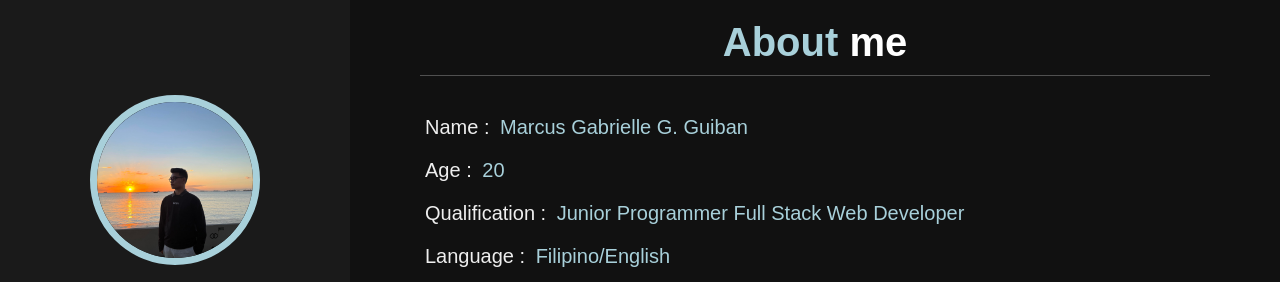
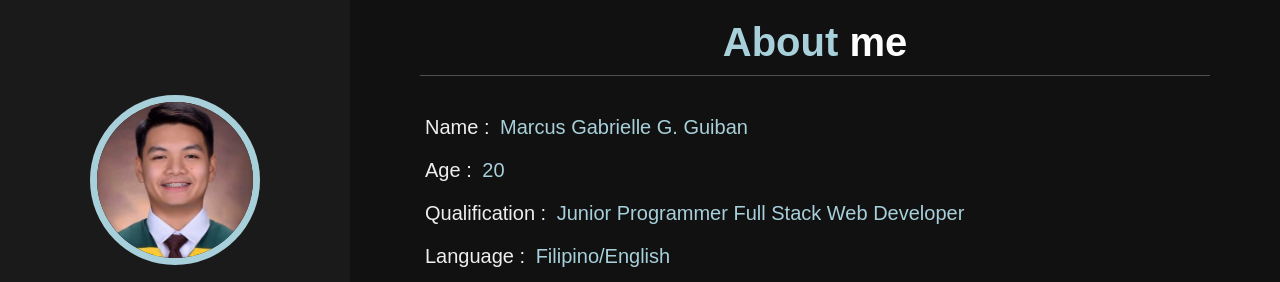
Before and after one commit to marcusguiban/porfolio-content, a plain HTML site: page about.html in a window 1280 px wide. Shown: the top 282 px of the page. Drawn offline with nearby package versions, Linux system fonts and the light colour scheme.

Commit message:
update picture

```diff
--- a/about.html
+++ b/about.html
@@ -11,7 +11,7 @@
     <body>
         <header>
             <div class="user">
-                <img src="images/profile.jpg">
+                <img src="images/gradpic.jpg">
                 <h3 class="name">Marcus Gabrielle G. Guiban</h3>
                 <p class="post">Full stack Web Developer</p>
             </div>
```
Also changed, not shown: contact.html (+1 -1 lines), education.html (+1 -1 lines), portfolio.html (+1 -1 lines).
